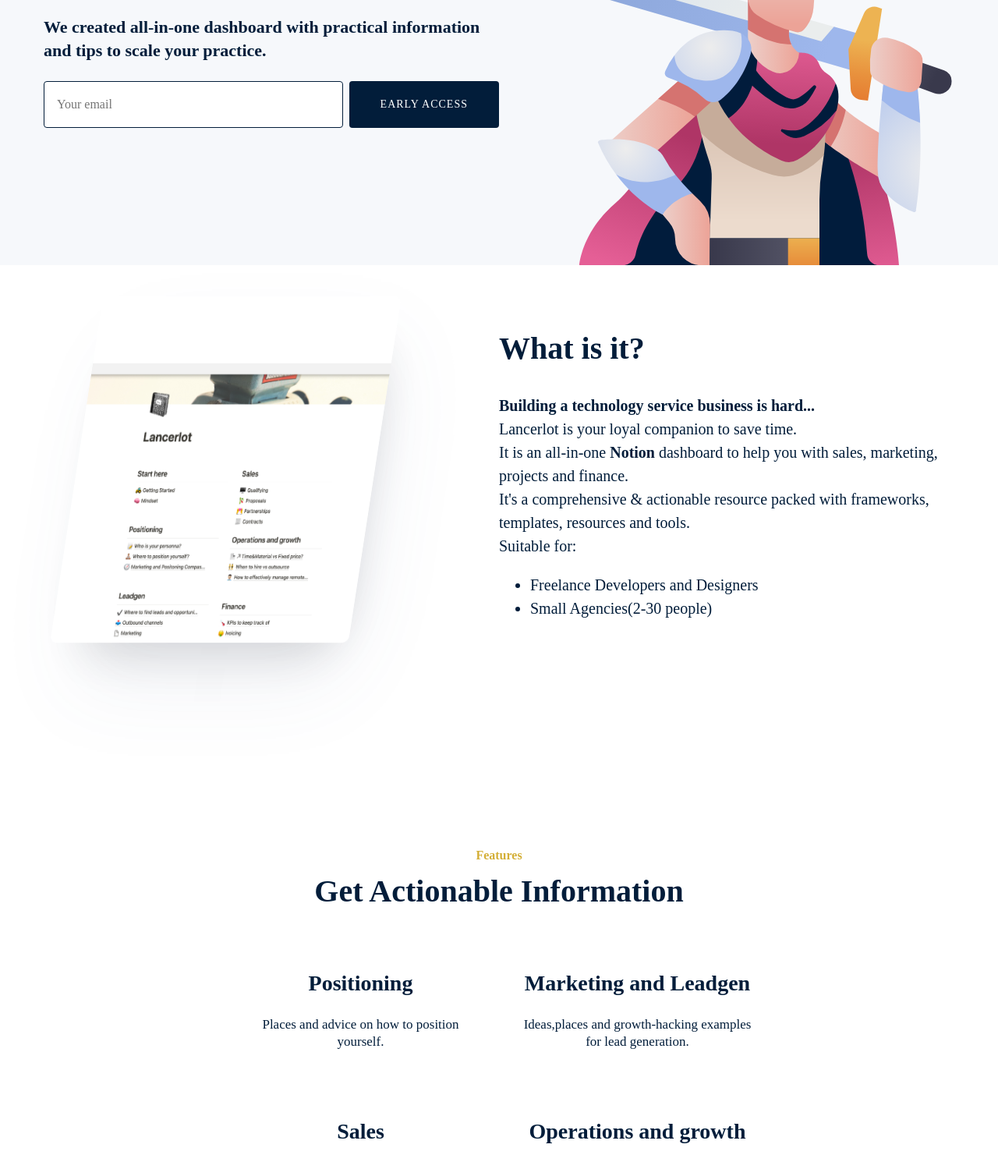
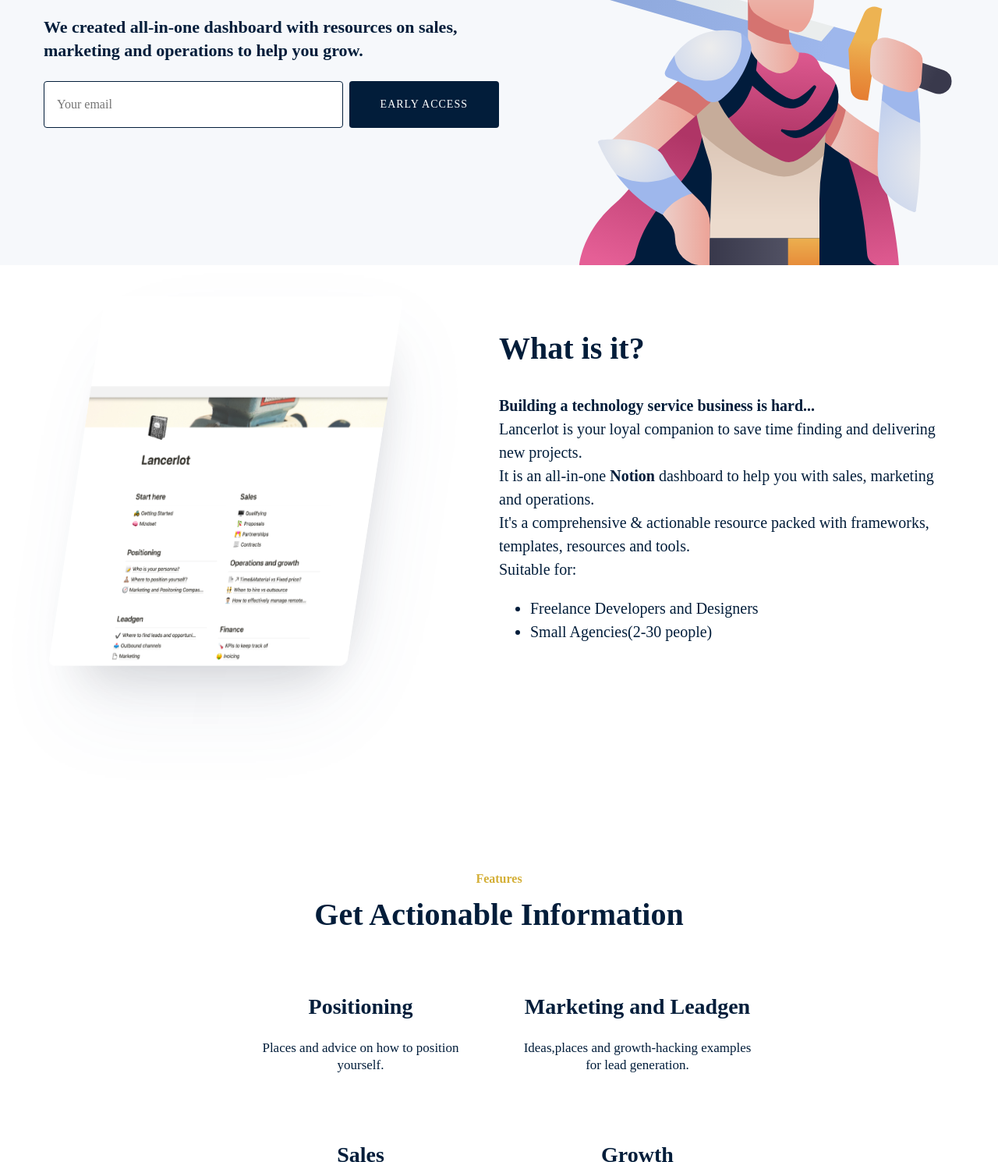
Before and after one commit to doberman1551/devos, a Gatsby site: page / in a window 1280 px wide. Shown: the part 361-1851 px from the top of the page at 78% size. Built offline with nearby package versions, Linux system fonts and the light colour scheme; Gatsby itself is replaced by a stand-in of ours.

Commit message:
change messaging

```diff
--- a/src/components/BioInfo.js
+++ b/src/components/BioInfo.js
@@ -3,13 +3,17 @@
 import { FaLinkedinIn } from "@react-icons/all-files/fa/FaLinkedinIn"
 import {HiOutlineMail}  from "@react-icons/all-files/hi/HiOutlineMail"
 import { Section } from "./Global"
-
+import { graphql } from 'gatsby'
+import { GatsbyImage } from "gatsby-plugin-image"
+import { useStaticQuery} from "gatsby"
 
 
 export const BioInfo = () => {
 
+
     return (
       <StyledSection>
+
         <BioWrapper>
               Created by a fellow tech services provider Dobromir Kotsev <br></br>
               <SocialLinks>
@@ -18,7 +22,7 @@
               <FaLinkedinIn/>
               </a>
               &nbsp;</span>
-               <a href="mailto:myemail@site.com?Subject=Some%20subject">
+               <a href="mailto:dobromir.kotsev@gmail.com?Subject=Some%20subject">
                   <HiOutlineMail/>
                 </a>
               </SocialLinks>
--- a/src/components/Cta1.js
+++ b/src/components/Cta1.js
@@ -8,7 +8,7 @@
         <StyledSection>
         <GetStartedContainer>
           <GetStartedTitle>Be the first to get the Beta</GetStartedTitle>
-          <Subtitle>Subscribe and get access to "Places to find clients" section  for free soon and an early-bird discount on the official launch</Subtitle>
+          <Subtitle>Subscribe and get access to "Places to find clients" section  for free soon and an early-bird discount on the official launch!</Subtitle>
 
           <CtaForm  action="https://getform.io/f/599b06c3-2bb8-46ba-b323-ef6f3a8e5cf7" method="post" >
                 <CtaInput placeholder="Name"  type="name" name="name" required />
--- a/src/components/Description.js
+++ b/src/components/Description.js
@@ -47,7 +47,7 @@
             <p>
             <h2> What is it?</h2>
             <TextArea>
-            <b>Building a technology service business is hard... </b> <br></br> Lancerlot is your loyal companion to save time.<br></br> It is an all-in-one <b>Notion</b> dashboard to help you with sales, marketing, projects and  finance.
+            <b>Building a technology service business is hard... </b> <br></br> Lancerlot is your loyal companion to save time finding and delivering new projects.<br></br> It is an all-in-one <b>Notion</b> dashboard to help you with sales, marketing and operations.
             <br></br>
             It's a comprehensive & actionable resource packed with frameworks, templates, resources and tools.
             <br></br>
--- a/src/components/Features.js
+++ b/src/components/Features.js
@@ -28,7 +28,7 @@
           </FeatureText>
         </FeatureItem>
         <FeatureItem>
-          <FeatureTitle>Operations and growth</FeatureTitle>
+          <FeatureTitle>Growth</FeatureTitle>
           <FeatureText>
           Delivery, hiring, organisation, PM tips and finance.       </FeatureText>
         </FeatureItem>
--- a/src/components/Hero.js
+++ b/src/components/Hero.js
@@ -33,7 +33,7 @@
 
               </h1>
               <h2>
-                We created all-in-one dashboard with practical information and tips to scale your practice.
+                We created all-in-one dashboard with resources on sales, marketing and operations to help you grow.
               </h2>
               <HeroForm  action="https://getform.io/f/599b06c3-2bb8-46ba-b323-ef6f3a8e5cf7" method="post" >
                 <HeroInput placeholder="Your email"  type="email" name="email" required/>
```
